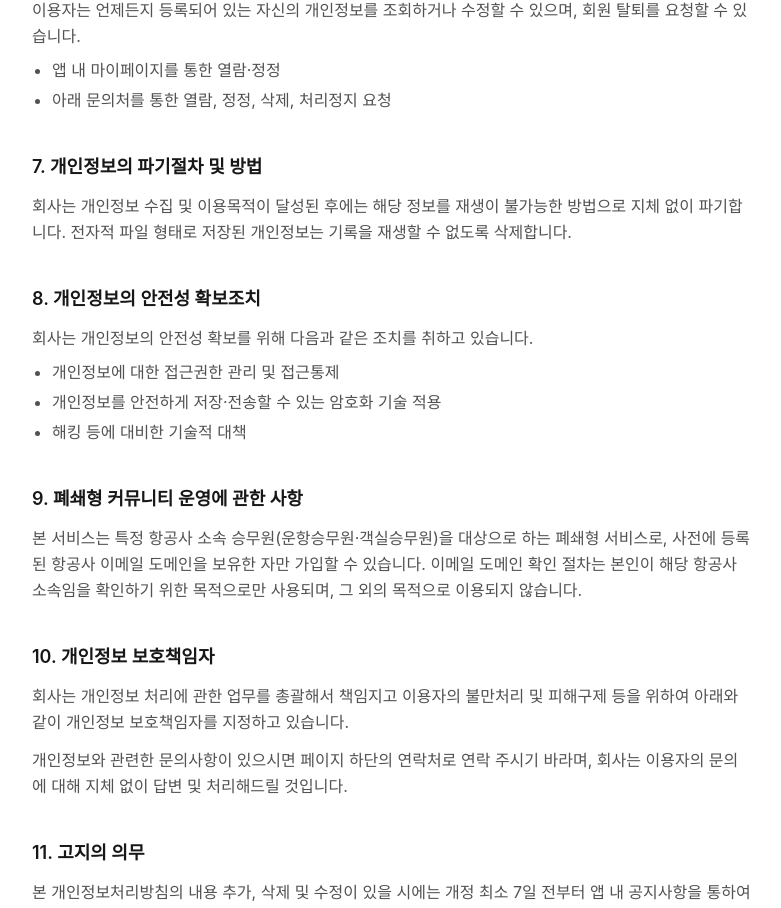
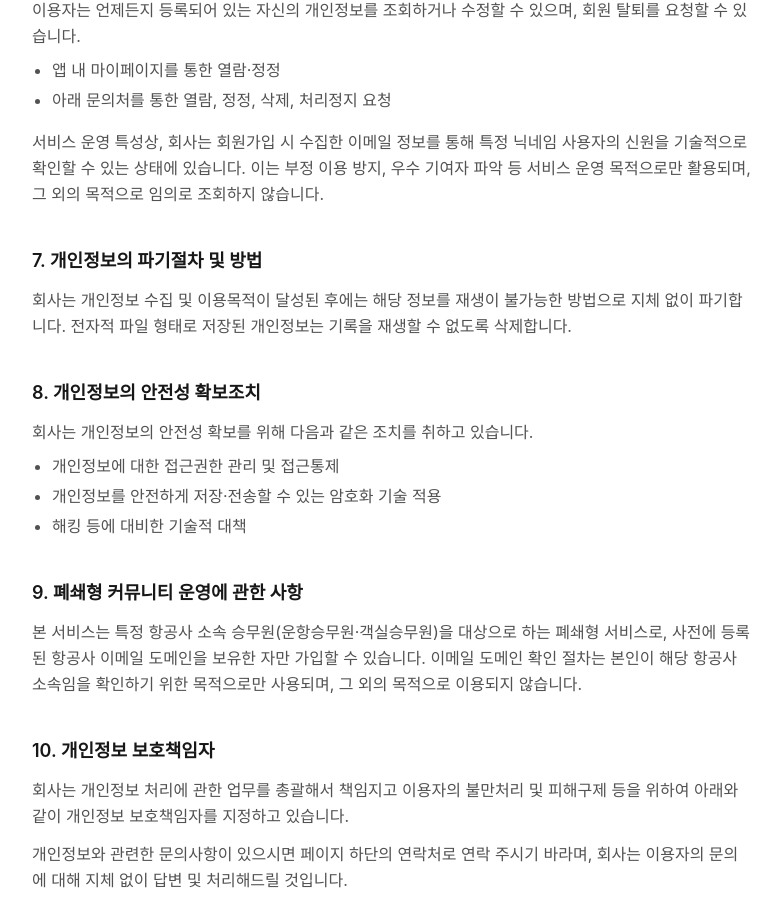
Before and after one commit to jusubara/jujusangsa, a Next.js app: page /layoverplace/privacy in a window 1280 px wide. Shown: the part 2031-2939 px from the top of the page, without its empty margins (248-1029 px from the left). Built offline with nearby package versions, Linux system fonts and the light colour scheme.

Commit message:
레이오버 플레이스 개인정보처리방침에 신원 확인 관련 문구 추가

```diff
--- a/app/layoverplace/privacy/page.tsx
+++ b/app/layoverplace/privacy/page.tsx
@@ -115,6 +115,7 @@ const SECTIONS = [
           <li>앱 내 마이페이지를 통한 열람·정정</li>
           <li>아래 문의처를 통한 열람, 정정, 삭제, 처리정지 요청</li>
         </ul>
+        <p className="mt-4">서비스 운영 특성상, 회사는 회원가입 시 수집한 이메일 정보를 통해 특정 닉네임 사용자의 신원을 기술적으로 확인할 수 있는 상태에 있습니다. 이는 부정 이용 방지, 우수 기여자 파악 등 서비스 운영 목적으로만 활용되며, 그 외의 목적으로 임의로 조회하지 않습니다.</p>
       </div>
     ),
   },
```
